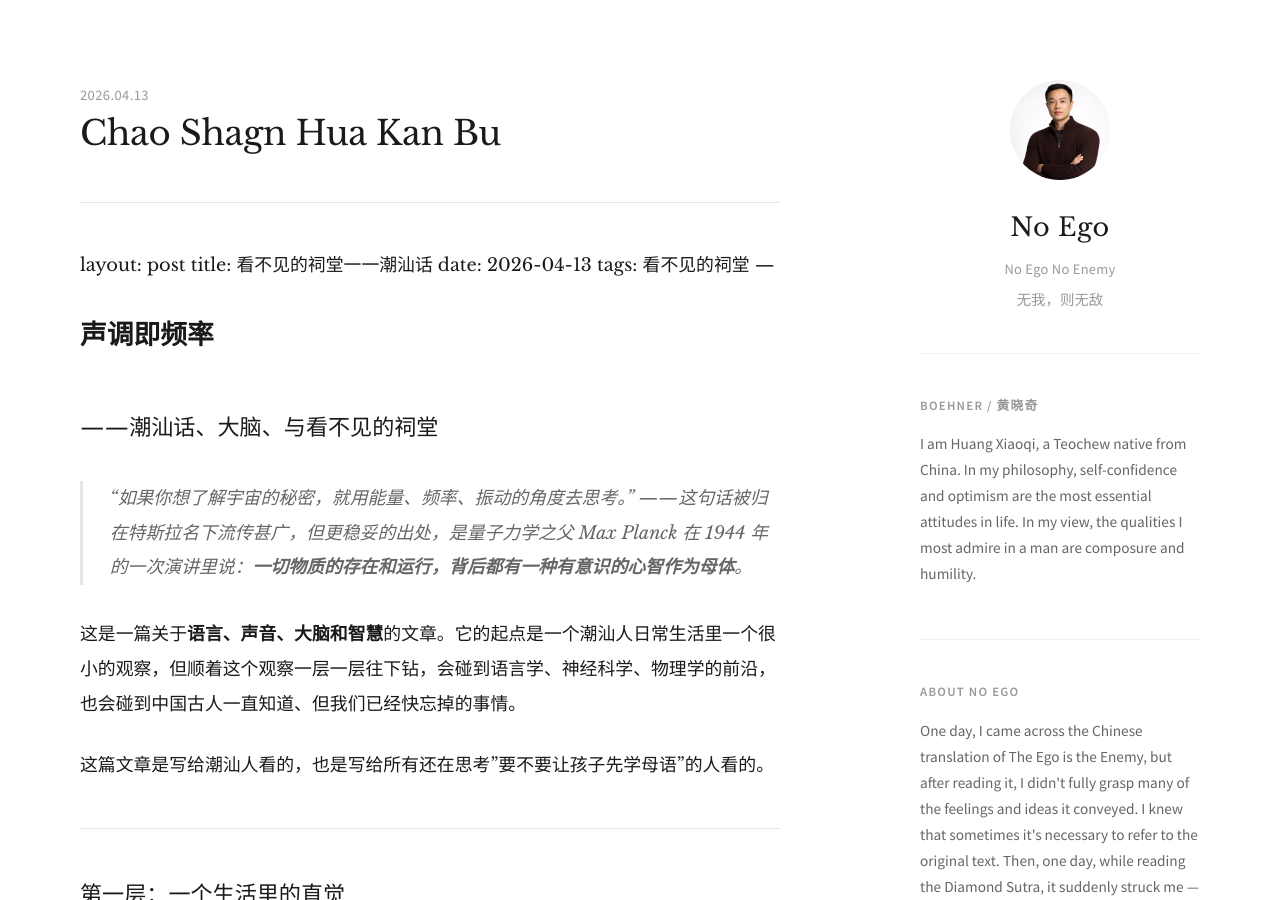
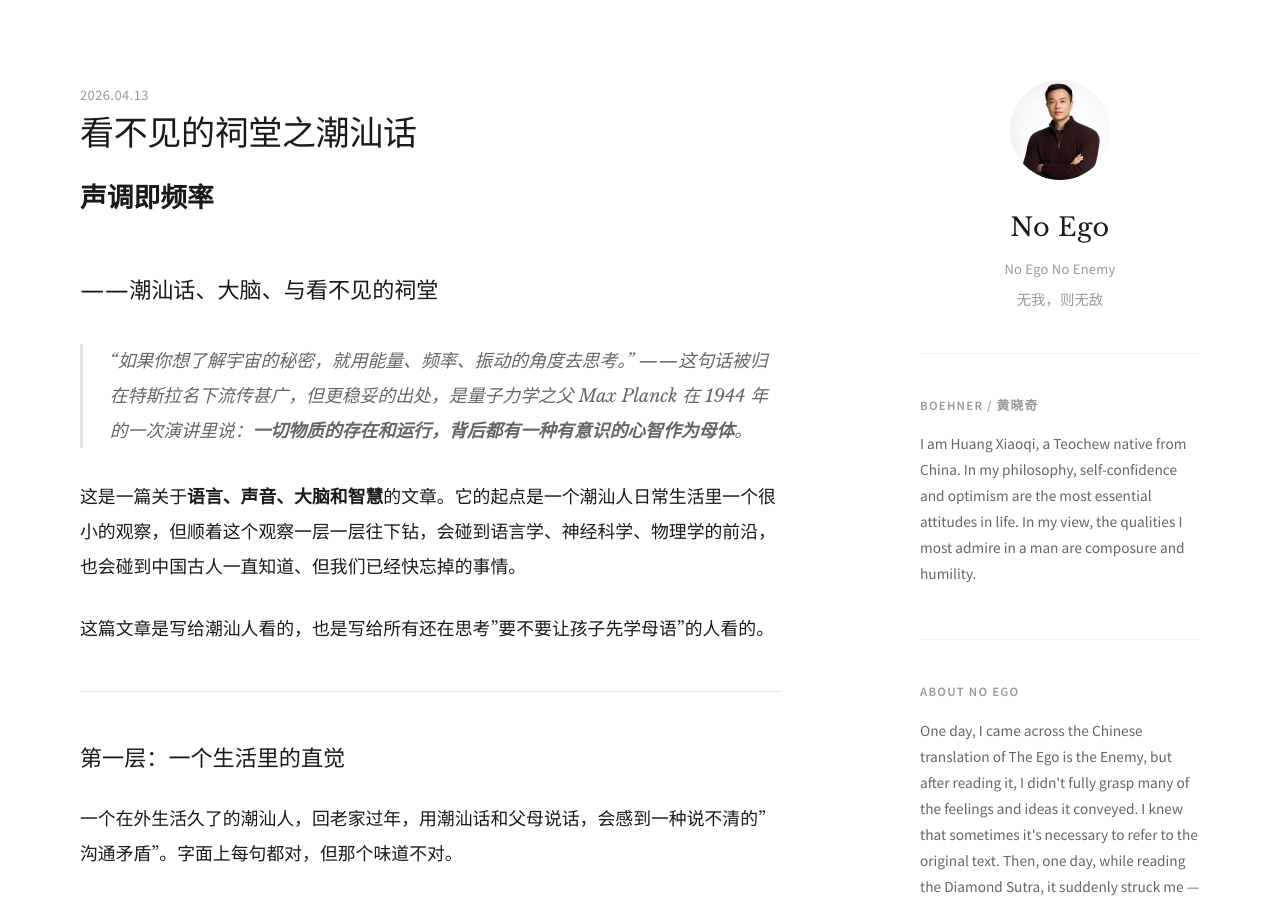
Before and after one commit to oooeee999-dot/no-ego, a Jekyll site: the page built from _posts/2026-04-13-chao-shagn-hua-kan-bu.md, in a window 1280 px wide and 900 px high. Built offline with Jekyll 4.4.1, drawn with Linux system fonts in a browser that asks for light colours; our own code applies the rules of GitHub Pages for plain Markdown files.

Commit message:
Update 2026-04-13-chao-shagn-hua-kan-bu.md

```diff
--- a/_posts/2026-04-13-chao-shagn-hua-kan-bu.md
+++ b/_posts/2026-04-13-chao-shagn-hua-kan-bu.md
@@ -1,7 +1,6 @@
-
 ---
 layout: post
-title: 看不见的祠堂一一潮汕话
+title: 看不见的祠堂之潮汕话
 date: 2026-04-13
 tags: 看不见的祠堂
 ---
```
